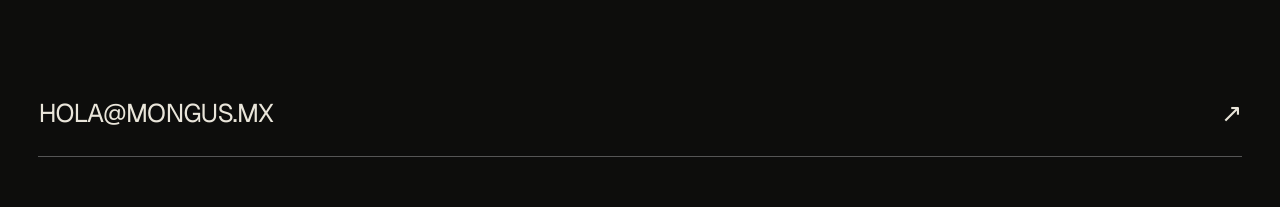
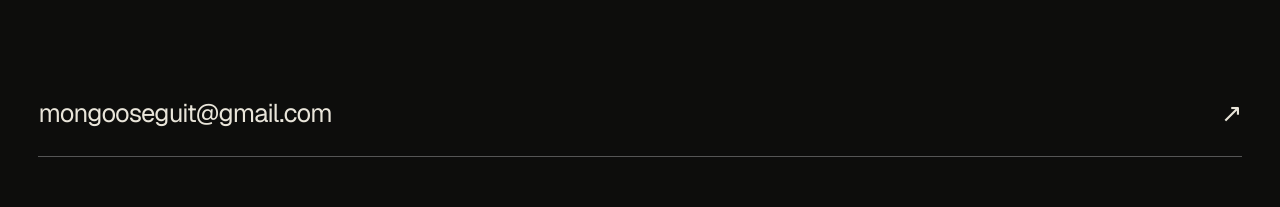
Before and after one commit to mongooseguit-lgtm/mongus, a Next.js app: page / in a window 1280 px wide. Shown: the part 5398-5605 px from the top of the page. Built offline with nearby package versions, Linux system fonts and the light colour scheme.

Commit message:
Update footer email to lowercase mongooseguit@gmail.com

```diff
--- a/app/globals.css
+++ b/app/globals.css
@@ -249,7 +249,7 @@ nav a:hover::after { transform: scaleX(1); }
 footer { background: var(--ink); color: var(--paper); padding: 8rem 3vw 2rem; }
 .footer-top h2 { font-size: clamp(5rem, 15vw, 16rem); margin: 7rem 0 5rem; }
 .footer-top h2 em { color: var(--acid); }
-.footer-top > a { border-bottom: 1px solid #555; display: flex; font-size: clamp(1rem, 2vw, 2rem); justify-content: space-between; letter-spacing: -.03em; padding: 1.5rem 0; }
+.footer-top > a { border-bottom: 1px solid #555; display: flex; font-size: clamp(1rem, 2vw, 2rem); justify-content: space-between; letter-spacing: -.03em; padding: 1.5rem 0; text-transform: lowercase; }
 .footer-bottom { display: grid; font: 500 .58rem/1 var(--font-geist-mono), monospace; grid-template-columns: 1fr auto 1fr; letter-spacing: .1em; margin-top: 8rem; }
 .footer-bottom div { display: flex; gap: 2.5rem; }
 .footer-bottom > a { justify-self: end; }
--- a/app/page.tsx
+++ b/app/page.tsx
@@ -199,7 +199,7 @@ export default function Home() {
         <div className="footer-top">
           <p className="kicker">SIGUE LA SEÑAL</p>
           <h2>MANTENTE<br /><em>CERCA.</em></h2>
-          <a href="mailto:hola@mongus.mx">HOLA@MONGUS.MX <span>↗</span></a>
+          <a href="mailto:mongooseguit@gmail.com">mongooseguit@gmail.com <span>↗</span></a>
         </div>
         <div className="footer-bottom">
           <span>© 2026 MONGUS</span>
```
